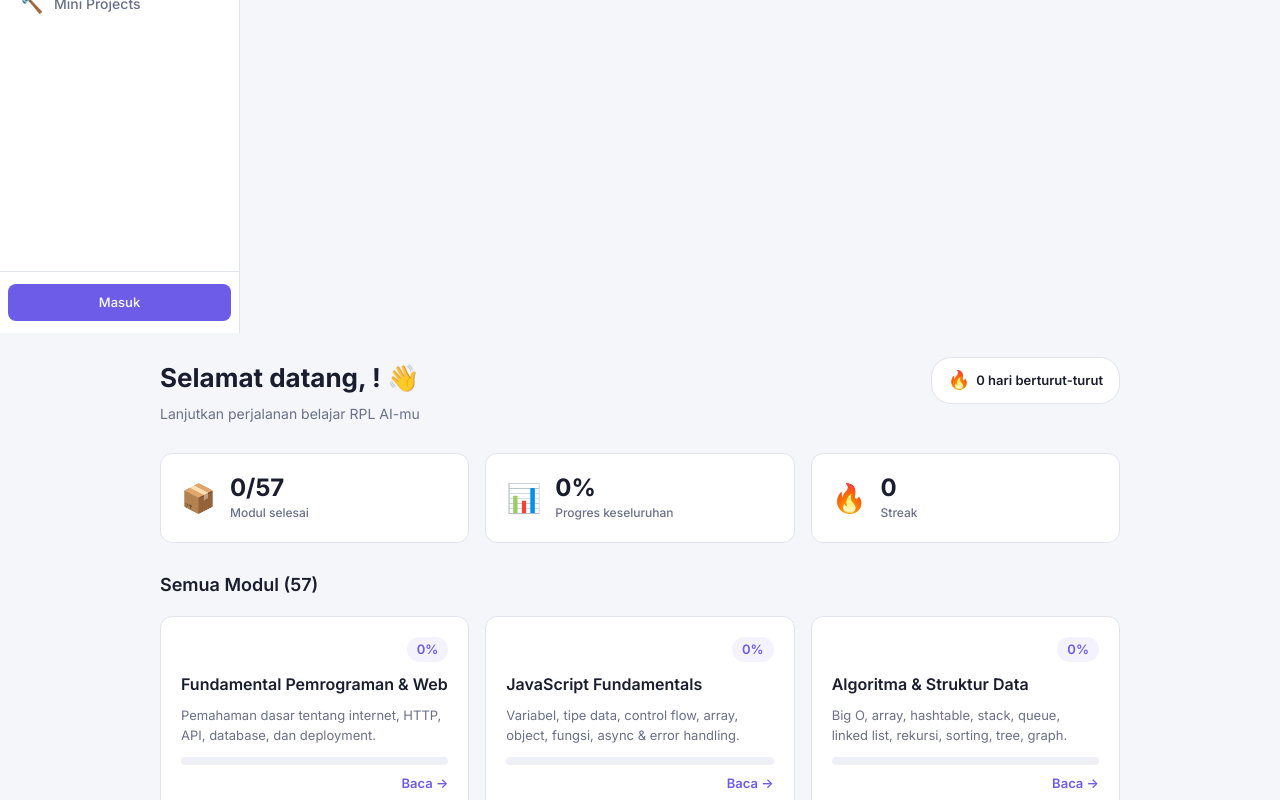
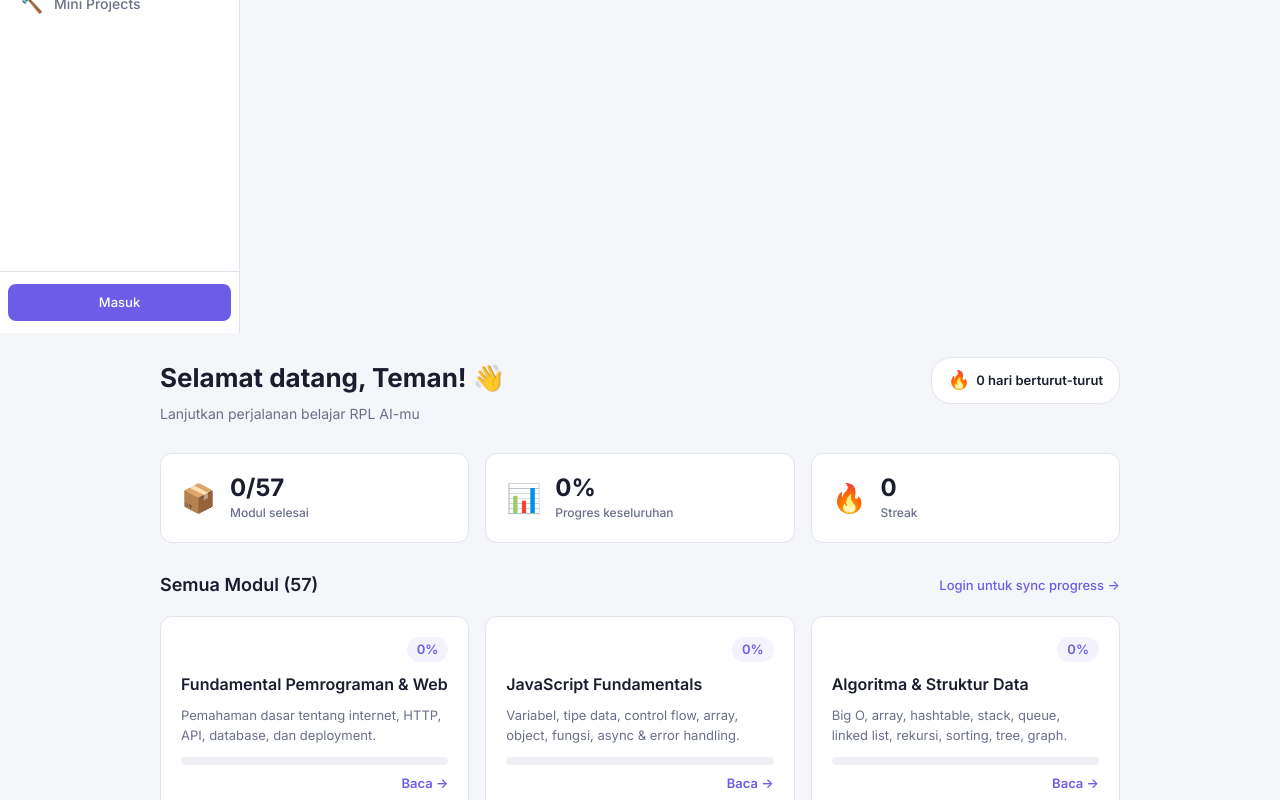
Before and after one commit to ant-joshua/rpl-ai-curriculum, a SvelteKit app in the folder lms/: page /dashboard in a window 1280 px wide. Before the commit this address had no page. Shown: the part 467-1267 px from the top of the page. Built offline with nearby package versions, Linux system fonts and the light colour scheme.

Commit message:
fix: LMS no login wall — dashboard accessible w/o login

```diff
--- a/lms/src/routes/dashboard/+page.svelte
+++ b/lms/src/routes/dashboard/+page.svelte
@@ -11,9 +11,7 @@
 	onMount(() => {
 		progress.updateStreak();
 		lastReadSlug = progress.getLastRead();
-		if (!user.isLoggedIn) {
-			goto('/login');
-		}
+		// No login redirect — dashboard works buat lihat modul
 	});
 
 	let lastReadModule = $derived(
@@ -26,7 +24,7 @@
 <div class="dashboard">
 	<header class="dashboard-header">
 		<div>
-			<h1>Selamat datang, {user.username}! 👋</h1>
+			<h1>Selamat datang, {user.isLoggedIn ? user.username : 'Teman'}! 👋</h1>
 			<p class="subtitle">Lanjutkan perjalanan belajar RPL AI-mu</p>
 		</div>
 		<div class="streak-badge">
@@ -75,9 +73,14 @@
 		</section>
 	{/if}
 
-	<!-- Module grid -->
+	<!-- Login prompt + Module grid -->
 	<section class="module-section">
-		<h2>Semua Modul ({modules.length})</h2>
+		<div class="module-header">
+			<h2>Semua Modul ({modules.length})</h2>
+			{#if !user.isLoggedIn}
+				<a href="/login" class="login-prompt">Login untuk sync progress →</a>
+			{/if}
+		</div>
 		<div class="module-grid">
 			{#each modules as mod}
 				<ModuleCard
@@ -227,10 +230,28 @@
 		color: var(--accent);
 	}
 
-	.module-section h2 {
+	.module-header {
+		display: flex;
+		justify-content: space-between;
+		align-items: center;
+		margin-bottom: 16px;
+	}
+
+	.module-header h2 {
 		font-size: 18px;
 		font-weight: 600;
-		margin-bottom: 16px;
+		margin: 0;
+	}
+
+	.login-prompt {
+		font-size: 13px;
+		color: var(--accent);
+		font-weight: 500;
+		text-decoration: none !important;
+	}
+
+	.login-prompt:hover {
+		text-decoration: underline !important;
 	}
 
 	.module-grid {
```
